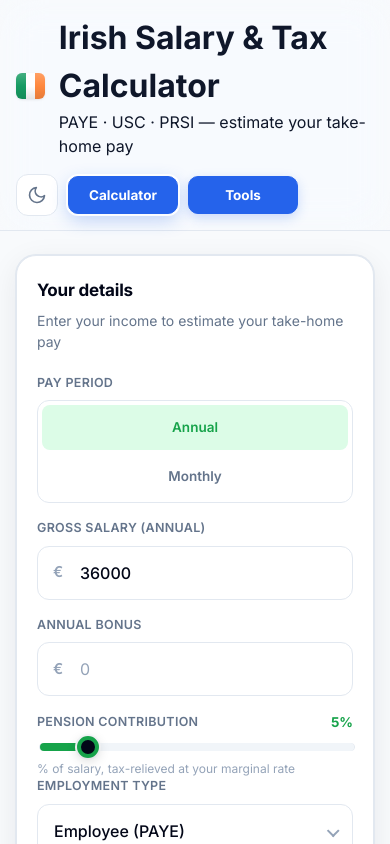
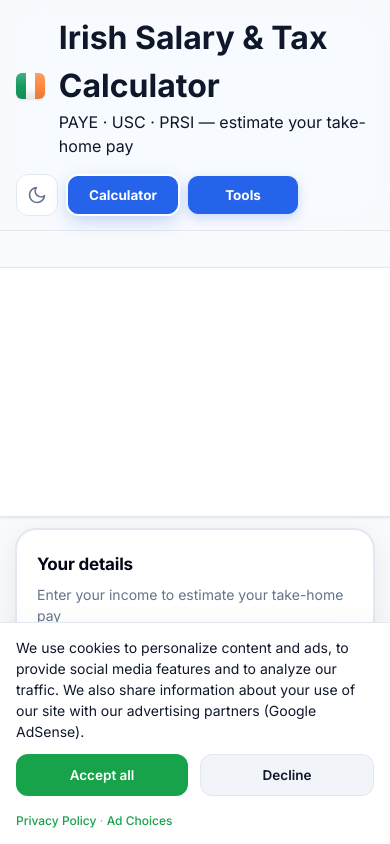
Before and after one commit to vedarth12/ireland-salary-calculator, a React (Vite) app: page / in a window 390 px wide. Shown: the top 844 px of the page. Built offline with nearby package versions, Linux system fonts and the light colour scheme.

Commit message:
Add AdSense back with component-based approach

```diff
--- /dev/null
+++ b/public/privacy.html
@@ -0,0 +1,53 @@
+<!DOCTYPE html>
+<html lang="en">
+<head>
+  <meta charset="UTF-8">
+  <meta name="viewport" content="width=device-width, initial-scale=1.0">
+  <title>Privacy Policy - Irish Salary & Tax Calculator</title>
+  <style>
+    body { font-family: -apple-system, BlinkMacSystemFont, 'Segoe UI', sans-serif; max-width: 800px; margin: 0 auto; padding: 40px 20px; line-height: 1.6; color: #1f2937; }
+    h1 { color: #111827; border-bottom: 2px solid #22c55e; padding-bottom: 10px; }
+    h2 { color: #1f2937; margin-top: 32px; }
+    a { color: #16a34a; }
+    .last-updated { color: #6b7280; font-style: italic; }
+  </style>
+</head>
+<body>
+  <h1>Privacy Policy</h1>
+  <p class="last-updated">Last updated: January 2025</p>
+
+  <h2>1. Information We Collect</h2>
+  <p>This calculator runs entirely in your browser. We do <strong>not</strong> collect, store, or transmit any personal financial data (salary, bonus, pension details, etc.). All calculations happen locally.</p>
+
+  <h2>2. Cookies & Local Storage</h2>
+  <ul>
+    <li><strong>Theme preference</strong> (light/dark mode) - stored in localStorage</li>
+    <li><strong>Cookie consent</strong> - stored in localStorage after you accept/decline</li>
+    <li><strong>Google AdSense</strong> - uses cookies for personalized ads (if you accept)</li>
+  </ul>
+
+  <h2>3. Google AdSense</h2>
+  <p>We use Google AdSense to display ads. Google may use cookies to serve personalized ads based on your visit history. You can opt out of personalized ads at <a href="https://www.google.com/settings/ads" target="_blank" rel="noopener">Google Ads Settings</a>.</p>
+
+  <h2>4. Third-Party Links</h2>
+  <p>This site may link to Revenue.ie, Citizens Information, and other official sources. We are not responsible for their privacy practices.</p>
+
+  <h2>5. Data Retention</h2>
+  <p>LocalStorage data (theme, consent) persists until you clear browser data. No server-side data is stored.</p>
+
+  <h2>6. Your Rights (GDPR)</h2>
+  <p>As an EU user, you have the right to access, rectify, erase, restrict processing, and object to processing of your data. To exercise these rights, clear your browser data for this site.</p>
+
+  <h2>7. Children's Privacy</h2>
+  <p>This site is not directed at children under 16. We do not knowingly collect data from children.</p>
+
+  <h2>8. Changes</h2>
+  <p>We may update this policy. Changes will be posted here with an updated date.</p>
+
+  <h2>9. Contact</h2>
+  <p>Questions? See the <a href="https://github.com/vedarth12/ireland-salary-calculator" target="_blank" rel="noopener">GitHub repository</a> for contact options.</p>
+
+  <hr style="margin: 40px 0;">
+  <p><strong>Disclaimer:</strong> This calculator provides estimates only. Not financial or tax advice. Always consult a qualified accountant or Revenue.ie for official calculations.</p>
+</body>
+</html>
--- a/src/App.css
+++ b/src/App.css
@@ -1214,6 +1214,157 @@
   }
 }
 
+/* ---------- AdSense Ads ---------- */
+.ad-top,
+.ad-middle,
+.ad-bottom {
+  margin: 16px 0;
+  border-radius: var(--radius);
+  overflow: hidden;
+  background: var(--card);
+  border: 1px solid var(--border);
+  box-shadow: var(--shadow-sm);
+  min-height: 90px;
+  display: flex;
+  align-items: center;
+  justify-content: center;
+}
+
+.ad-top .adsbygoogle,
+.ad-middle .adsbygoogle,
+.ad-bottom .adsbygoogle {
+  width: 100%;
+  max-width: 728px;
+}
+
+/* Responsive ad container */
+.ad-responsive {
+  width: 100%;
+  max-width: 728px;
+  margin: 0 auto;
+}
+
+@media (max-width: 768px) {
+  .ad-top,
+  .ad-middle,
+  .ad-bottom {
+    margin: 12px -16px;
+    border-radius: 0;
+    border-left: none;
+    border-right: none;
+    min-height: 250px;
+  }
+}
+
+/* ---------- Cookie Consent Banner ---------- */
+.cookie-banner {
+  position: fixed;
+  bottom: 0;
+  left: 0;
+  right: 0;
+  z-index: 1000;
+  background: var(--card);
+  border-top: 1px solid var(--border);
+  box-shadow: var(--shadow-lg);
+  padding: 16px 20px;
+  animation: slideUp 0.3s ease;
+}
+
+@keyframes slideUp {
+  from {
+    opacity: 0;
+    transform: translateY(100%);
+  }
+  to {
+    opacity: 1;
+    transform: translateY(0);
+  }
+}
+
+.cookie-content {
+  max-width: 800px;
+  margin: 0 auto;
+  display: flex;
+  flex-direction: column;
+  gap: 12px;
+}
+
+.cookie-content p {
+  margin: 0;
+  font-size: 14px;
+  color: var(--text);
+  line-height: 1.5;
+}
+
+.cookie-content a {
+  color: var(--green);
+  text-decoration: none;
+  font-weight: 500;
+}
+
+.cookie-content a:hover {
+  text-decoration: underline;
+}
+
+.cookie-actions {
+  display: flex;
+  gap: 12px;
+  flex-wrap: wrap;
+}
+
+.cookie-btn {
+  padding: 10px 20px;
+  border-radius: var(--radius-sm);
+  font-size: 13.5px;
+  font-weight: 600;
+  font-family: inherit;
+  cursor: pointer;
+  border: none;
+  transition: var(--transition);
+}
+
+.cookie-btn.accept {
+  background: var(--green);
+  color: #fff;
+}
+
+.cookie-btn.accept:hover {
+  background: #16a34a;
+  transform: translateY(-1px);
+}
+
+.cookie-btn.decline {
+  background: var(--bg-3);
+  color: var(--text);
+  border: 1px solid var(--border);
+}
+
+.cookie-btn.decline:hover {
+  background: var(--bg-2);
+  border-color: var(--border-strong);
+}
+
+.cookie-note {
+  margin: 4px 0 0 !important;
+  font-size: 12px !important;
+  color: var(--muted-2) !important;
+}
+
+@media (max-width: 520px) {
+  .cookie-banner {
+    padding: 14px 16px;
+  }
+
+  .cookie-actions {
+    width: 100%;
+  }
+
+  .cookie-btn {
+    flex: 1;
+    text-align: center;
+  }
+}
+
 /* ---------- Reduced Motion ---------- */
 @media (prefers-reduced-motion: reduce) {
   *,
--- a/src/App.tsx
+++ b/src/App.tsx
@@ -2,6 +2,13 @@
 import './App.css'
 import Calculator from './components/Calculator'
 import { BonusTool, CompareTool, OvertimeTool, PAYETool, PensionTool } from './components/Tools'
+import AdSense from './components/AdSense'
+import CookieConsent from './components/CookieConsent'
+
+const AD_CLIENT = 'ca-pub-1777391486062589'
+const AD_SLOT_TOP = '7672825041'
+const AD_SLOT_MIDDLE = '6380638684'
+const AD_SLOT_BOTTOM = '5561667028'
 
 type Tab = 'calculator' | 'tools'
 type ToolTab = 'compare' | 'overtime' | 'bonus' | 'pension' | 'paye'
@@ -94,6 +101,7 @@
       </header>
 
       <main className="site-main">
+        <AdSense client={AD_CLIENT} slot={AD_SLOT_TOP} className="ad-top" />
         {tab === 'calculator' ? (
           <Calculator />
         ) : (
@@ -119,14 +127,17 @@
             {toolTab === 'paye' && <PAYETool />}
           </section>
         )}
+        <AdSense client={AD_CLIENT} slot={AD_SLOT_MIDDLE} className="ad-middle" />
       </main>
 
       <footer className="site-footer">
+        <AdSense client={AD_CLIENT} slot={AD_SLOT_BOTTOM} className="ad-bottom" />
         <p>
           Estimates for the {new Date().getFullYear()}-earliest available tax year, based on Revenue
           Ireland rates. Not financial advice.
         </p>
       </footer>
+      <CookieConsent />
     </div>
   )
 }
--- /dev/null
+++ b/src/components/AdSense.tsx
@@ -0,0 +1,55 @@
+import { useEffect, useRef } from 'react'
+
+interface AdSenseProps {
+  client: string
+  slot: string
+  format?: 'auto' | 'horizontal' | 'vertical' | 'rectangle'
+  className?: string
+  style?: React.CSSProperties
+}
+
+export default function AdSense({ client, slot, format = 'auto', className = '', style }: AdSenseProps) {
+  const adRef = useRef<HTMLModElement | null>(null)
+
+  useEffect(() => {
+    // Load AdSense script dynamically
+    const script = document.createElement('script')
+    script.async = true
+    script.src = `https://pagead2.googlesyndication.com/pagead/js/adsbygoogle.js?client=${client}`
+    script.crossOrigin = 'anonymous'
+    document.head.appendChild(script)
+
+    return () => {
+      document.head.removeChild(script)
+    }
+  }, [client])
+
+  useEffect(() => {
+    if (adRef.current && (window as any).adsbygoogle) {
+      try {
+        (window as any).adsbygoogle.push({})
+      } catch (e) {
+        console.warn('AdSense push failed:', e)
+      }
+    }
+  }, [])
+
+  return (
+    <ins
+      ref={adRef}
+      className={`adsbygoogle ${className}`}
+      style={{ display: 'block', ...style }}
+      data-ad-client={client}
+      data-ad-slot={slot}
+      data-ad-format={format}
+      data-full-width-responsive="true"
+      aria-label="Advertisement"
+    />
+  )
+}
+
+declare global {
+  interface Window {
+    adsbygoogle: any[]
+  }
+}
--- /dev/null
+++ b/src/components/CookieConsent.tsx
@@ -0,0 +1,46 @@
+import { useEffect, useState } from 'react'
+
+export default function CookieConsent() {
+  const [show, setShow] = useState(false)
+
+  useEffect(() => {
+    const consent = localStorage.getItem('cookie-consent')
+    if (!consent) {
+      setTimeout(() => setShow(true), 2000)
+    }
+  }, [])
+
+  const accept = () => {
+    localStorage.setItem('cookie-consent', 'accepted')
+    setShow(false)
+    if ((window as any).adsbygoogle) {
+      try { (window as any).adsbygoogle.push({}) } catch {}
+    }
+  }
+
+  const decline = () => {
+    localStorage.setItem('cookie-consent', 'declined')
+    setShow(false)
+  }
+
+  if (!show) return null
+
+  return (
+    <div className="cookie-banner" role="dialog" aria-label="Cookie consent">
+      <div className="cookie-content">
+        <p>
+          We use cookies to personalize content and ads, to provide social media features and to analyze our traffic.
+          We also share information about your use of our site with our advertising partners (Google AdSense).
+        </p>
+        <div className="cookie-actions">
+          <button className="cookie-btn accept" onClick={accept}>Accept all</button>
+          <button className="cookie-btn decline" onClick={decline}>Decline</button>
+        </div>
+        <p className="cookie-note">
+          <a href="/privacy.html" target="_blank" rel="noopener">Privacy Policy</a> ·{' '}
+          <a href="https://policies.google.com/technologies/ads" target="_blank" rel="noopener">Ad Choices</a>
+        </p>
+      </div>
+    </div>
+  )
+}
```
Also changed, not shown: public/robots.txt, 1 other file (tests, documents, lock files or other folders).
